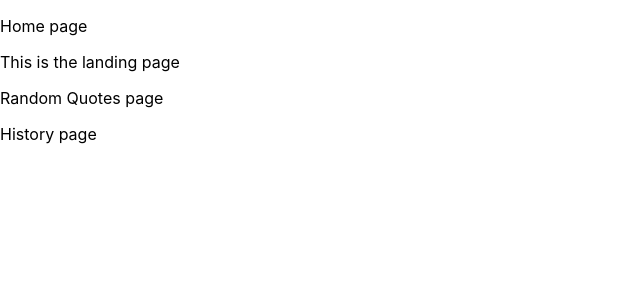
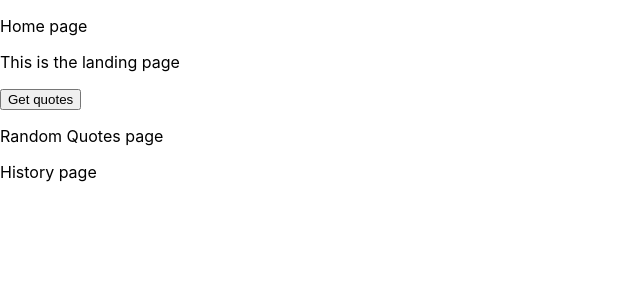
Before and after one commit to remily23/stranger_things_api, a React (Create React App) app: page / in a window 1280 px wide. Shown: the top 300 px of the page, without its empty margins (0-640 px from the left). Built offline with nearby package versions, Linux system fonts and the light colour scheme; no server answers.

Commit message:
attempted to add fetchQuotes button

```diff
--- a/src/components/LandingPage.js
+++ b/src/components/LandingPage.js
@@ -1,7 +1,14 @@
-const LandingPage = () => {
+const LandingPage = ({fetchQuotes}) => {
+
+    const handleFetchButton = () => {
+        fetchQuotes();
+
+    }
+
     return (
         <>
             <p>This is the landing page</p>
+            <button onClick={handleFetchButton}>Get quotes</button>
         </>
     );
 }
--- a/src/components/RandomQuotes.js
+++ b/src/components/RandomQuotes.js
@@ -1,4 +1,5 @@
 const RandomQuotes = () => {
+
     return (
         <>
             <p>Random Quotes page</p>
--- a/src/containers/StrangerThingsContainer.js
+++ b/src/containers/StrangerThingsContainer.js
@@ -15,15 +15,11 @@ const StrangerThingsContainer = () => {
         setRandomQuotes(data[0]);
     };
 
-    useEffect(()=>{
-        fetchQuotes();
-    },[]);
-
     return (
         <>
             <Home/>
             <LandingPage/>
-            <RandomQuotes/>
+            <RandomQuotes fetchQuotes={fetchQuotes}/>
             <History/>
         </>
      );
```
